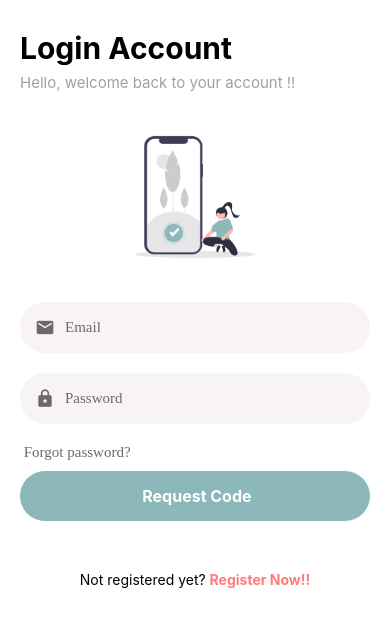
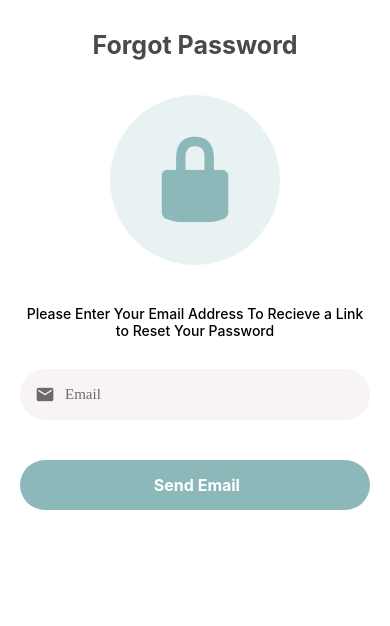
Before and after one commit to Ndblaze/Maximum, a React Native app: screen /ForgotPassword in a window 390 px wide. Shown: the top 626 px of the page. Built offline with nearby package versions, Linux system fonts and the light colour scheme; no server answers; what expo-notifications would draw is missing.

Commit message:
settled the reset passfored functionality

```diff
--- a/components/Auth/AuthButton.js
+++ b/components/Auth/AuthButton.js
@@ -1,9 +1,9 @@
 import { StyleSheet, Text, View, TouchableOpacity } from "react-native";
 import React from "react";
 
-const AuthButton = ({ onPress, title }) => {
+const AuthButton = ({ onPress, title, style }) => {
   return (
-    <TouchableOpacity style={styles.container} onPress={onPress}>
+    <TouchableOpacity style={[styles.container, style]} onPress={onPress}>
       <Text style={styles.button}> {title}</Text>
     </TouchableOpacity>
   );
@@ -15,6 +15,7 @@ const styles = StyleSheet.create({
   container: {
     backgroundColor: "#8CB8B9",
     height: 50,
+    width: "100%",
     borderRadius: 50,
     alignItems: "center",
     justifyContent: "center",
--- a/firebase/useFirebase.js
+++ b/firebase/useFirebase.js
@@ -20,6 +20,27 @@ export const updateCurrentScreen = (uid, docName) => {
       },
       { merge: true }
     );
+  return unsubscribe;
+};
+
+//handling the delete notification token on logout if app >>>>>>>>>>>>>>>>>>>> //////////////////
+
+export const deletNotificationToken = (user) => {
+  const db = firebase.firestore();
+
+  const unsubscribe = db;
+  db.collection("notifications")
+    .doc(user.uid)
+    .delete()
+    .then(() => {
+      //console.log("Document successfully deleted!");
+      firebase.auth().signOut();
+    })
+    .catch((error) => {
+      console.error("Error removing document: ", error);
+      alert(error);
+    });
+
   return unsubscribe;
 };
 
--- a/navigation/AuthNavigator.js
+++ b/navigation/AuthNavigator.js
@@ -3,6 +3,8 @@ import { createNativeStackNavigator } from '@react-navigation/native-stack';
 
 import Login from '../screens/Auth/Login'
 import Register from '../screens/Auth/Register'
+import ForgotPassword from '../screens/Auth/ForgotPassword'
+import LinkSent from '../screens/Auth/LinkSent'
 
 const Stack = createNativeStackNavigator();
 
@@ -10,6 +12,8 @@ const AuthNavigator = () => (
     <Stack.Navigator screenOptions={{ headerShown: false }}>
       <Stack.Screen name="Login" component={Login} />
       <Stack.Screen name="Register" component={Register} />
+      <Stack.Screen name="ForgotPassword" component={ForgotPassword} />
+      <Stack.Screen name="LinkSent" component={LinkSent} />
     </Stack.Navigator>
   );
 
--- /dev/null
+++ b/screens/Auth/ForgotPassword.js
@@ -0,0 +1,121 @@
+import { StyleSheet, Text, View } from "react-native";
+import React, { useState } from "react";
+import { Entypo } from "@expo/vector-icons";
+import Layout from "../../components/Auth/Layout";
+import AuthButton from "../../components/Auth/AuthButton";
+import { Formik } from "formik";
+import * as yup from "yup";
+import firebase from "firebase";
+
+import AppTextInput from "../../components/common/AppTextInput";
+import ErrorMessage from "../../components/common/ErrorMessage";
+
+const ForgotPassword = ({ navigation }) => {
+  const validationSchema = yup.object().shape({
+    email: yup.string().required().email().label("Email"),
+  });
+
+  const sendEmail = (values) => {
+    if (values) {
+      //console.log(values);
+      firebase
+        .auth()
+        .sendPasswordResetEmail(values.email)
+        .then(() => {
+          navigation.navigate("LinkSent", { email: values.email });
+        })
+        .catch((error) => {
+          console.log(error);
+        });
+    }
+  };
+
+  return (
+    <Layout>
+      <View style={styles.container}>
+        <Text style={styles.header}>Forgot Password</Text>
+        <View style={styles.lockIconContainer}>
+          <View style={styles.content}>
+            <Entypo name="lock" size={95} color="#8CB8B9" />
+          </View>
+        </View>
+        <Text style={styles.discription}>
+          Please Enter Your Email Address To Recieve a Link to Reset Your
+          Password
+        </Text>
+
+        <Formik
+          initialValues={{ email: "" }}
+          onSubmit={(values) => sendEmail(values)}
+          validationSchema={validationSchema}
+        >
+          {({
+            handleChange,
+            handleSubmit,
+            errors,
+            setFieldTouched,
+            touched,
+          }) => (
+            <>
+              <AppTextInput
+                autoCapitalize="none"
+                autoCorrect={false}
+                icon="email"
+                keyboardType="email-address"
+                onBlur={() => setFieldTouched("email")}
+                onChangeText={handleChange("email")}
+                placeholder="Email"
+                textContentType="emailAddress"
+              />
+              <ErrorMessage error={errors.email} visible={touched.email} />
+              <AuthButton
+                title="Send Email"
+                onPress={handleSubmit}
+                style={styles.button}
+              />
+            </>
+          )}
+        </Formik>
+      </View>
+    </Layout>
+  );
+};
+
+export default ForgotPassword;
+
+const styles = StyleSheet.create({
+  container: {
+    paddingHorizontal: 20,
+    paddingVertical: 30,
+    flex: 1,
+  },
+  header: {
+    fontSize: 25,
+    fontWeight: "bold",
+    color: "#4a4a4a",
+    marginBottom: 35,
+    textAlign: "center",
+  },
+  lockIconContainer: {
+    justifyContent: "center",
+    alignItems: "center",
+  },
+  content: {
+    width: 170,
+    height: 170,
+    backgroundColor: "#e8f2f2",
+    borderRadius: 110,
+    justifyContent: "center",
+    alignItems: "center",
+    marginBottom: 40,
+  },
+  discription: {
+    textAlign: "center",
+    fontSize: 14,
+    fontWeight: "500",
+    marginBottom: 20,
+  },
+  button: {
+    marginTop: 30,
+  },
+});
--- /dev/null
+++ b/screens/Auth/LinkSent.js
@@ -0,0 +1,70 @@
+import { StyleSheet, Text, View } from "react-native";
+import React from "react";
+import { Entypo } from "@expo/vector-icons";
+import AuthButton from "../../components/Auth/AuthButton";
+
+import Layout from "../../components/Auth/Layout";
+
+const LinkSent = ({ navigation, route }) => {
+  return (
+    <Layout>
+      <View style={styles.container}>
+        <View style={styles.lockIconContainer}>
+          <View style={styles.content}>
+            <Entypo name="check" size={95} color="#8CB8B9" />
+          </View>
+        </View>
+        <Text style={styles.header}> Sent !! </Text>
+        <Text style={styles.discription}>
+          An email have been sent to {route.params.email} you can and reset your
+          password with the link attached to the email{" "}
+        </Text>
+        <AuthButton
+          title="Back to Login"
+          onPress={() => navigation.navigate("Login")}
+          style={styles.button}
+        />
+      </View>
+    </Layout>
+  );
+};
+
+export default LinkSent;
+
+const styles = StyleSheet.create({
+  container: {
+    justifyContent: "center",
+    alignItems: "center",
+    flex: 1,
+    padding: 10,
+  },
+  lockIconContainer: {
+    justifyContent: "center",
+    alignItems: "center",
+  },
+  content: {
+    width: 170,
+    height: 170,
+    backgroundColor: "#e8f2f2",
+    borderRadius: 110,
+    justifyContent: "center",
+    alignItems: "center",
+    marginBottom: 20,
+  },
+  header: {
+    fontSize: 30,
+    fontWeight: "bold",
+    color: "#8CB8B9",
+    marginBottom: 10,
+  },
+  discription: {
+    textAlign: "center",
+    fontSize: 16,
+    fontWeight: "500",
+    color: "#4a4a4a",
+    lineHeight: 25,
+  },
+  button: {
+    marginTop: 30,
+  },
+});
--- a/screens/Auth/Login.js
+++ b/screens/Auth/Login.js
@@ -1,4 +1,10 @@
-import { StyleSheet, Text, View, Image } from "react-native";
+import {
+  StyleSheet,
+  Text,
+  View,
+  Image,
+  TouchableWithoutFeedback,
+} from "react-native";
 import React, { useState } from "react";
 import Layout from "../../components/Auth/Layout";
 import AuthButton from "../../components/Auth/AuthButton";
@@ -83,10 +89,10 @@ const Login = ({ navigation }) => {
                 error={errors.password}
                 visible={touched.password}
               />
-              <View>
+              <TouchableWithoutFeedback onPress={() => navigation.navigate("ForgotPassword")}>
                 <AppText style={styles.text}> Forgot password? </AppText>
-              </View>
-              <AuthButton title="Request Code" onPress={handleSubmit} />
+              </TouchableWithoutFeedback>
+              <AuthButton title="Login Now" onPress={handleSubmit} />
             </>
           )}
         </Formik>
@@ -144,8 +150,9 @@ const styles = StyleSheet.create({
   },
   text: {
     textAlign: "left",
-    color: "#6e6969",
-    marginVertical: 10,
+    color: "#8CB8B9",
+    marginVertical: 15,
     fontSize: 15,
+    fontWeight: "500",
   },
 });
--- a/screens/Profile/Profile.js
+++ b/screens/Profile/Profile.js
@@ -14,7 +14,10 @@ require("firebase/firestore");
 require("firebase/firebase-storage");
 
 //use firebase hooks
-import { updateCurrentScreen } from "../../firebase/useFirebase";
+import {
+  updateCurrentScreen,
+  deletNotificationToken,
+} from "../../firebase/useFirebase";
 
 const Profile = () => {
   const [user, setUser] = useState({});
@@ -57,6 +60,8 @@ const Profile = () => {
     }
   }, [focused]);
 
+
+
   return (
     <ScreenLayout style={styles.screen}>
       <ScrollView style={styles.scrollview}>
@@ -91,7 +96,7 @@ const Profile = () => {
         <View style={[styles.saveContainer, { marginTop: 50 }]}>
           <TouchableOpacity
             style={[styles.save, { backgroundColor: "tomato" }]}
-            onPress={() => firebase.auth().signOut()}
+            onPress={() => deletNotificationToken(user)}
           >
             <Text style={styles.buttonText}> Logout </Text>
           </TouchableOpacity>
@@ -109,7 +114,7 @@ const styles = StyleSheet.create({
     paddingRight: 15,
   },
   scrollview: {
-    height: '100%',
+    height: "100%",
   },
   container: {
     alignItems: "center",
```
